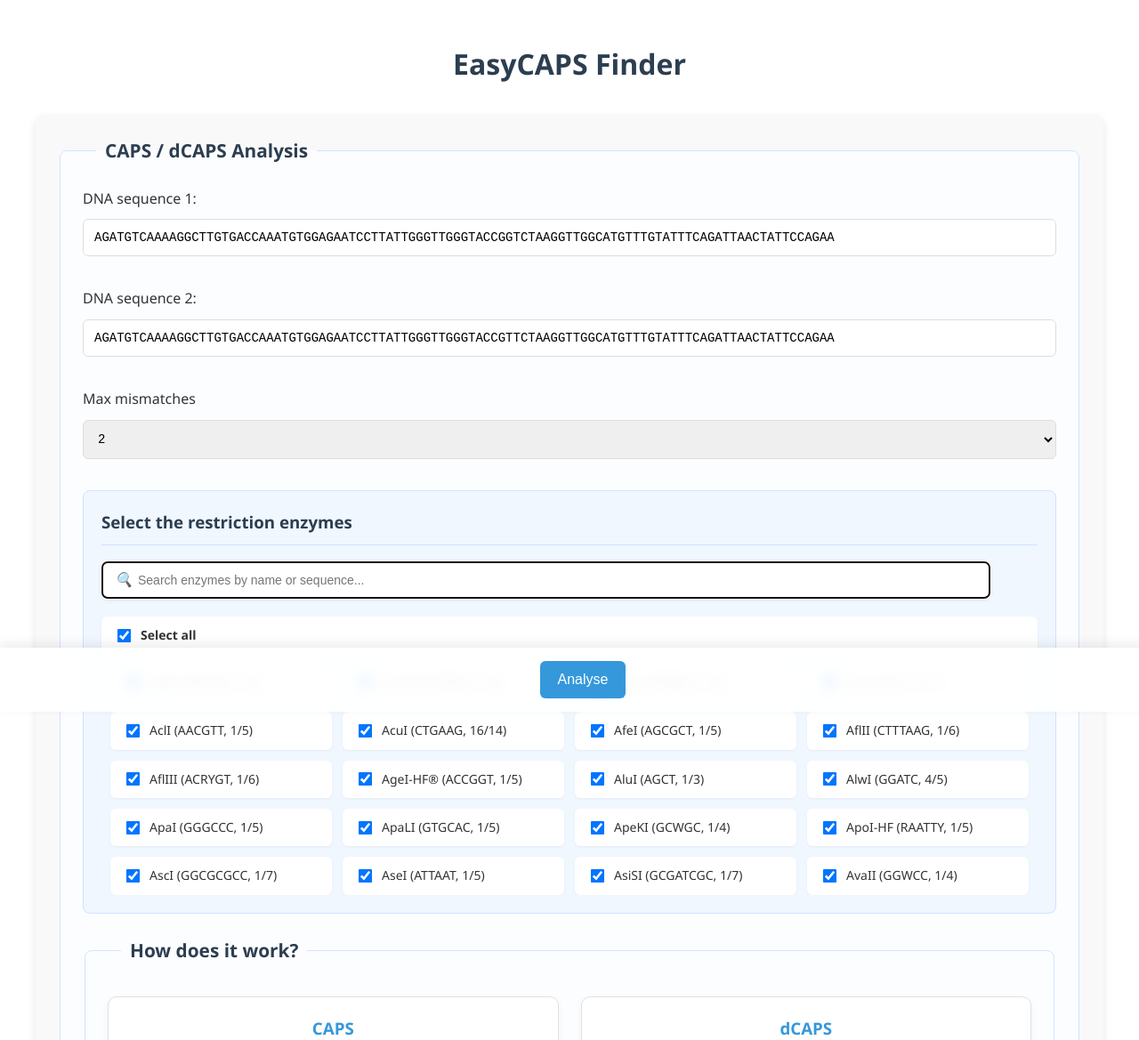
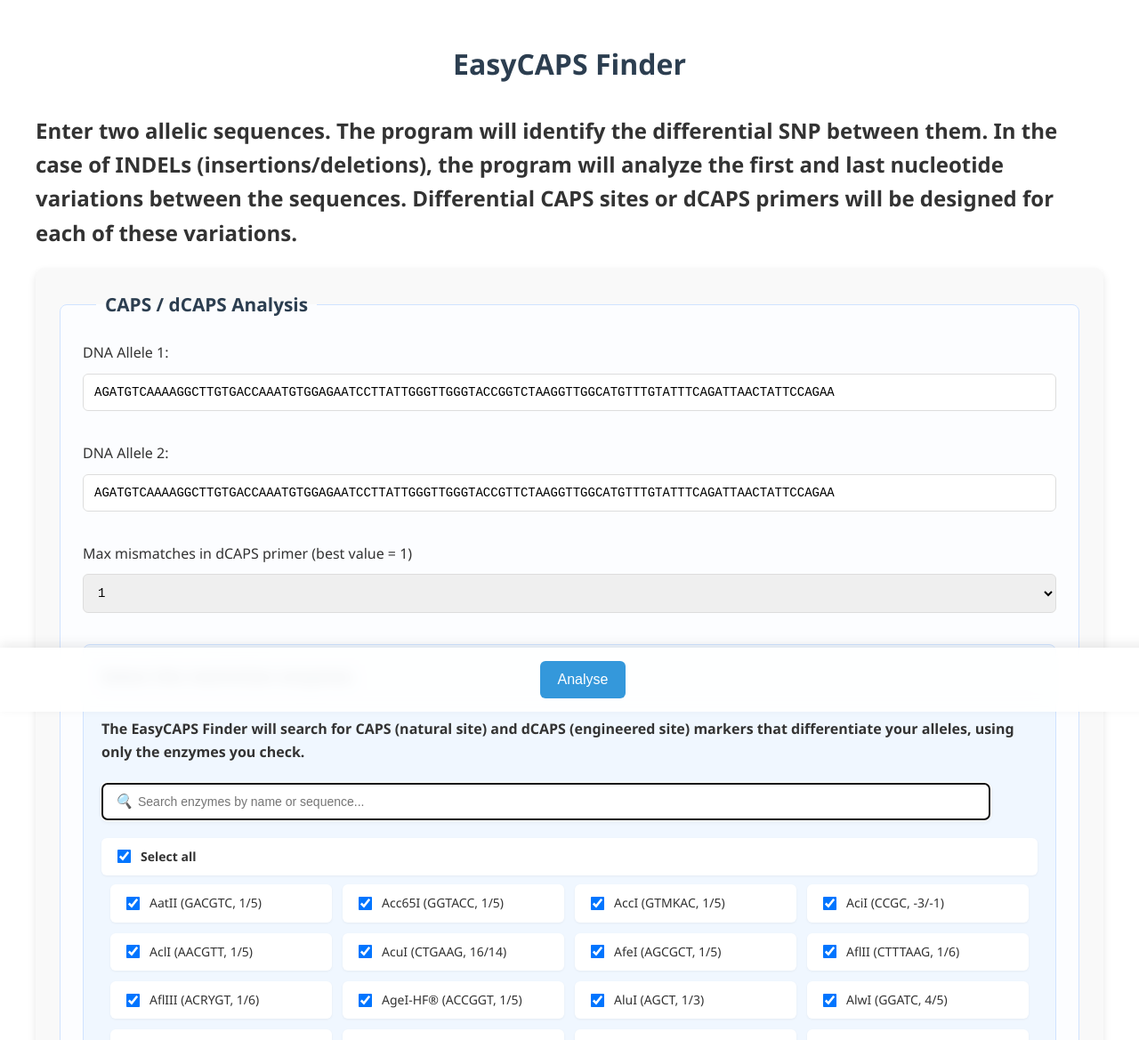
Before and after one commit to olucasdebem/EasyCAPS_git, a Flask app: page / in a window 1280 px wide. Shown: the top 1169 px of the page at 89% size. Run offline with Flask 3, Linux system fonts and the light colour scheme; the visitor is signed in with stand-in values (Sample User, id 1).

Commit message:
translating index

```diff
--- a/templates/index.html
+++ b/templates/index.html
@@ -287,11 +287,12 @@
 <body>
     <div id="loading-overlay">
         <div class="spinner"></div>
-        <p>Analisando sequências... Por favor, aguarde.</p>
-        <p>Isso pode levar alguns segundos.</p>
+        <p>Analysing sequences... Please, wait</p>
+        <p>This can take a few minutes</p>
     </div>
 
     <h1>EasyCAPS Finder</h1>
+    <h2> Enter two allelic sequences. The program will identify the differential SNP between them. In the case of INDELs (insertions/deletions), the program will analyze the first and last nucleotide variations between the sequences. Differential CAPS sites or dCAPS primers will be designed for each of these variations.</h2>
 
 <div class="dna-form">
     <form action="/results" method="post">
@@ -301,24 +302,25 @@
             <legend>CAPS / dCAPS Analysis</legend>
 
             <div class="sequence-group">
-                <label for="input_seq_1">DNA sequence 1:</label><br>
+                <label for="input_seq_1">DNA Allele 1:</label><br>
                 <input class="input_seq" id="input_seq_1" name="input_seq_1" value="AGATGTCAAAAGGCTTGTGACCAAATGTGGAGAATCCTTATTGGGTTGGGTACCGGTCTAAGGTTGGCATGTTTGTATTTCAGATTAACTATTCCAGAA"></input>
             </div>
 
             <div class="sequence-group">
-                <label for="input_seq_2">DNA sequence 2:</label><br>
+                <label for="input_seq_2">DNA Allele 2:</label><br>
                 <input class="input_seq" id="input_seq_2" name="input_seq_2" value="AGATGTCAAAAGGCTTGTGACCAAATGTGGAGAATCCTTATTGGGTTGGGTACCGTTCTAAGGTTGGCATGTTTGTATTTCAGATTAACTATTCCAGAA"></input>
             </div>
             <div>
-                <label for="max_mismatch">Max mismatches</label><br>
+                <label for="max_mismatch">Max mismatches in dCAPS primer (best value = 1)</label><br>
                 <select class="input_seq" name="max_mismatch" id="max_mismatch">
-                    <option value="1">1</option>
-                    <option value="2" selected>2</option>
+                    <option value="1" selected>1</option>
+                    <option value="2">2</option>
                     <option value="3">3</option>
                 </select>
             </div>
             <div class="enzyme-group">
                 <h3>Select the restriction enzymes</h3>
+                <h4>The EasyCAPS Finder will search for CAPS (natural site) and dCAPS (engineered site) markers that differentiate your alleles, using only the enzymes you check.</h4>
                 <div class="search-container">
                     <i class="search-icon">🔍</i>
                     <input type="text" id="enzymeSearch" placeholder="Search enzymes by name or sequence...">
```
